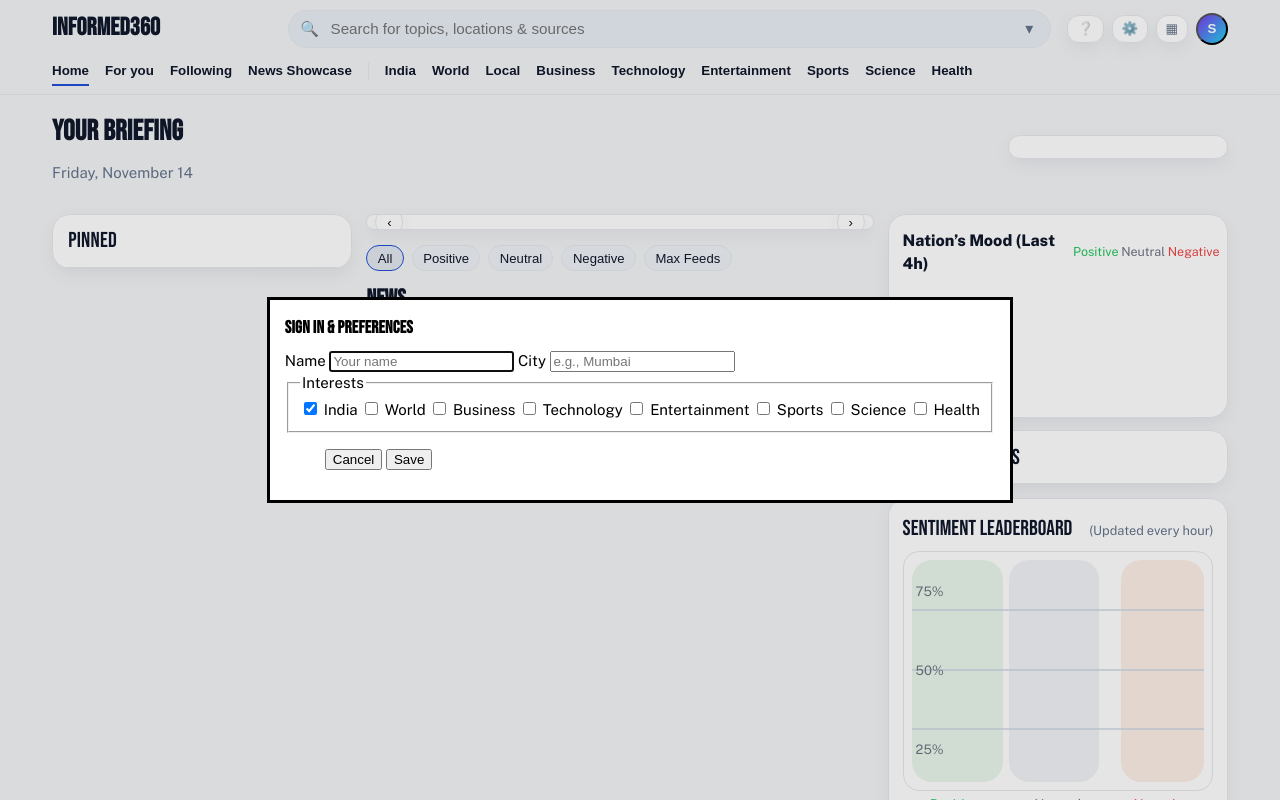
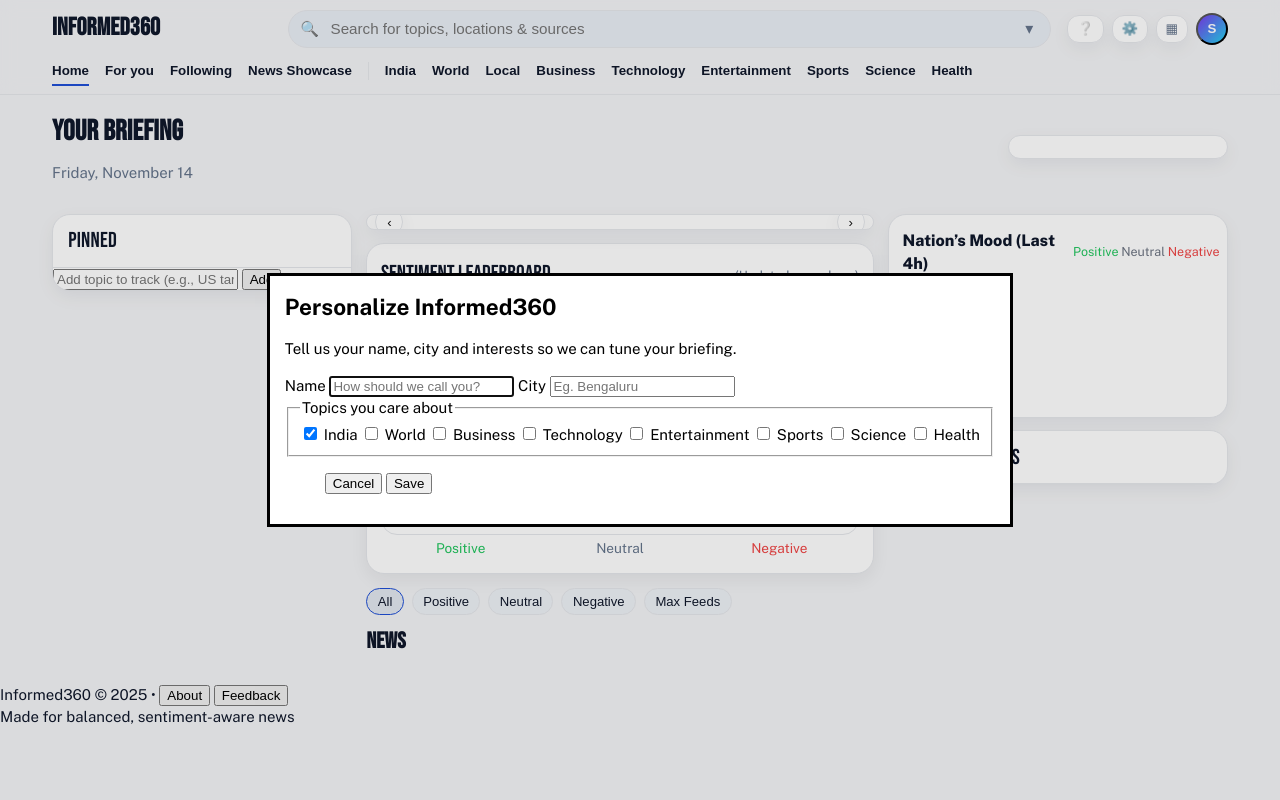
Before and after one commit to srajx786/informed360, a website: page public/index.html in a window 1280 px wide. Both pictures are taken after a click on the button "Sign in". Drawn offline with nearby package versions, Linux system fonts and the light colour scheme; no server answers.

Commit message:
Update index.html

```diff
--- a/public/index.html
+++ b/public/index.html
@@ -4,7 +4,7 @@
   <meta charset="utf-8"/>
   <title>Informed360</title>
   <meta name="viewport" content="width=device-width, initial-scale=1"/>
-  <link href="https://fonts.googleapis.com/css2?family=Bebas+Neue&family=Public+Sans:wght@400;500;600;700;800&display=swap" rel="stylesheet">
+  <link href="https://fonts.googleapis.com/css2?family=Bebas+Neue:wght@400&family=Public+Sans:wght@400;500;600;700;800&display=swap" rel="stylesheet">
   <link rel="stylesheet" href="styles.css"/>
 </head>
 <body>
@@ -45,7 +45,7 @@
     </nav>
   </header>
 
-  <!-- Briefing: Date • Ticker • Weather -->
+  <!-- Briefing row: Date (Grid 1), Ticker (Grid 3), Weather (Grid 4) -->
   <section class="gn-briefing">
     <div class="briefing-left">
       <h1 class="display-title">Your briefing</h1>
@@ -57,41 +57,104 @@
 
   <!-- 3-column layout -->
   <main class="layout">
-    <!-- LEFT: PINNED -->
+    <!-- LEFT: PINNED (Grid 5) -->
     <aside class="left">
       <div class="block-card">
         <div class="block-header">
           <span class="block-title">Pinned</span>
         </div>
+        <div class="pinned-controls">
+          <input
+            id="pinnedInput"
+            type="text"
+            placeholder="Add topic to track (e.g., US tariffs)"
+          />
+          <button id="pinnedAddBtn" type="button">Add</button>
+        </div>
+        <div id="pinnedChips" class="pinned-chips"></div>
         <div id="pinned" class="block-list"></div>
       </div>
     </aside>
 
-    <!-- CENTER: HERO + NEWS -->
+    <!-- CENTER: HERO (Grid 2) + LEADERBOARD (Grid 8) + NEWS (Grid 9) -->
     <section class="center">
-      <section id="hero" class="hero-carousel" aria-roledescription="carousel">
-        <div class="hero-track" id="heroTrack" role="group"></div>
-        <button class="hero-nav prev" id="heroPrev" aria-label="Previous">‹</button>
-        <button class="hero-nav next" id="heroNext" aria-label="Next">›</button>
-        <div class="hero-dots" id="heroDots" role="tablist" aria-label="Hero slides"></div>
+      <!-- Hero carousel -->
+      <section
+        id="hero"
+        class="hero-carousel"
+        aria-roledescription="carousel"
+      >
+        <div
+          class="hero-track"
+          id="heroTrack"
+          role="group"></div>
+        <button
+          class="hero-nav prev"
+          id="heroPrev"
+          aria-label="Previous">
+          ‹
+        </button>
+        <button
+          class="hero-nav next"
+          id="heroNext"
+          aria-label="Next">
+          ›
+        </button>
+        <div
+          class="hero-dots"
+          id="heroDots"
+          role="tablist"
+          aria-label="Hero slides">
+        </div>
       </section>
 
+      <!-- Grid 8: Sentiment Leaderboard now in center column -->
+      <div class="leader-card card" id="leaderWrap">
+        <div class="leader-head">
+          <div class="leader-title">Sentiment Leaderboard</div>
+          <div class="leader-sub">(Updated every hour)</div>
+        </div>
+        <div
+          id="leaderboard"
+          class="leader-grid"
+          aria-live="polite">
+          <div class="leader-col col-pos"></div>
+          <div class="leader-col col-neu"></div>
+          <div class="leader-col col-neg"></div>
+          <div class="leader-lines"></div>
+          <div class="leader-ylabels">
+            <span>75%</span><span>50%</span><span>25%</span>
+          </div>
+        </div>
+        <div class="leader-foot">
+          <span>Positive</span>
+          <span>Neutral</span>
+          <span>Negative</span>
+        </div>
+      </div>
+
+      <!-- Grid 9: Main News (limited to 4 stories) -->
       <div class="news-section">
         <div class="controls">
           <button data-sent="all" class="chip active">All</button>
           <button data-sent="positive" class="chip">Positive</button>
           <button data-sent="neutral" class="chip">Neutral</button>
           <button data-sent="negative" class="chip">Negative</button>
-          <button id="expChip" class="chip" title="Include experimental feeds">Max Feeds</button>
+          <button
+            id="expChip"
+            class="chip"
+            title="Include experimental feeds">
+            Max Feeds
+          </button>
         </div>
         <h2 class="display-title">News</h2>
         <div id="newsList" class="news-list"></div>
       </div>
     </section>
 
-    <!-- RIGHT: Mood (4h) + TRENDING + SENTIMENT LEADERBOARD -->
+    <!-- RIGHT: Mood (Grid 6), Trending (Grid 7), Daily (Grid 10/11) -->
     <aside class="right">
-      <!-- 4-hour mood microchart ABOVE Trending -->
+      <!-- 4-hour mood microchart -->
       <div class="mood-card card" id="mood4h" aria-live="polite">
         <div class="mood-head">
           <div class="mood-title">Nation’s Mood (Last 4h)</div>
@@ -101,10 +164,17 @@
             <span class="lg neg">Negative</span>
           </div>
         </div>
-        <svg id="moodSpark" class="mood-spark" viewBox="0 0 300 120" role="img" aria-label="4 hour mood trend"></svg>
+        <svg
+          id="moodSpark"
+          class="mood-spark"
+          viewBox="0 0 300 120"
+          role="img"
+          aria-label="4 hour mood trend">
+        </svg>
         <div id="moodSummary" class="mood-summary"></div>
       </div>
 
+      <!-- Trending topics block -->
       <div class="block-card">
         <div class="block-header">
           <span class="block-title">Trending topics</span>
@@ -112,47 +182,45 @@
         <div id="topicsList" class="block-list"></div>
       </div>
 
-      <div class="leader-card card" id="leaderWrap">
-        <div class="leader-head">
-          <div class="leader-title">Sentiment Leaderboard</div>
-          <div class="leader-sub">(Updated every hour)</div>
-        </div>
-        <div id="leaderboard" class="leader-grid" aria-live="polite">
-          <div class="leader-col col-pos"></div>
-          <div class="leader-col col-neu"></div>
-          <div class="leader-col col-neg"></div>
-          <div class="leader-lines"></div>
-          <div class="leader-ylabels">
-            <span>75%</span><span>50%</span><span>25%</span>
-          </div>
-        </div>
-        <div class="leader-foot">
-          <span>Positive</span><span>Neutral</span><span>Negative</span>
-        </div>
-      </div>
-
+      <!-- Daily news list -->
       <h3 class="display-title" style="margin-top:.6rem">Daily News</h3>
       <div id="daily" class="daily-list"></div>
     </aside>
   </main>
 
-  <footer class="footer">
-    <span>© <span id="year"></span> Informed360 — Indian news & sentiment.</span>
+  <!-- Footer -->
+  <footer class="gn-footer">
+    <div class="footer-left">
+      <span>Informed360 © <span id="year"></span></span>
+      <span class="dot">•</span>
+      <button class="linkish" type="button">About</button>
+      <button class="linkish" type="button">Feedback</button>
+    </div>
+    <div class="footer-right">
+      <span>Made for balanced, sentiment-aware news</span>
+    </div>
   </footer>
 
-  <!-- Sign-in modal -->
-  <dialog id="signinModal" class="modal">
-    <form method="dialog" class="modal-card" id="signinForm">
-      <h3 class="display-title">Sign in & preferences</h3>
-      <label> Name
-        <input type="text" id="prefName" placeholder="Your name"/>
-      </label>
-      <label> City
-        <input type="text" id="prefCity" placeholder="e.g., Mumbai"/>
-      </label>
-      <fieldset>
-        <legend>Interests</legend>
-        <div class="grid-2">
+  <!-- Sign-in / preferences dialog -->
+  <dialog id="signinModal" class="signin-modal">
+    <form method="dialog" class="signin-card">
+      <header>
+        <h2>Personalize Informed360</h2>
+        <p>Tell us your name, city and interests so we can tune your briefing.</p>
+      </header>
+      <div class="field-row">
+        <label>
+          <span>Name</span>
+          <input id="prefName" type="text" placeholder="How should we call you?"/>
+        </label>
+        <label>
+          <span>City</span>
+          <input id="prefCity" type="text" placeholder="Eg. Bengaluru"/>
+        </label>
+      </div>
+      <fieldset class="interests">
+        <legend>Topics you care about</legend>
+        <div class="interest-grid">
           <label><input type="checkbox" value="india" checked/> India</label>
           <label><input type="checkbox" value="world"/> World</label>
           <label><input type="checkbox" value="business"/> Business</label>
```
